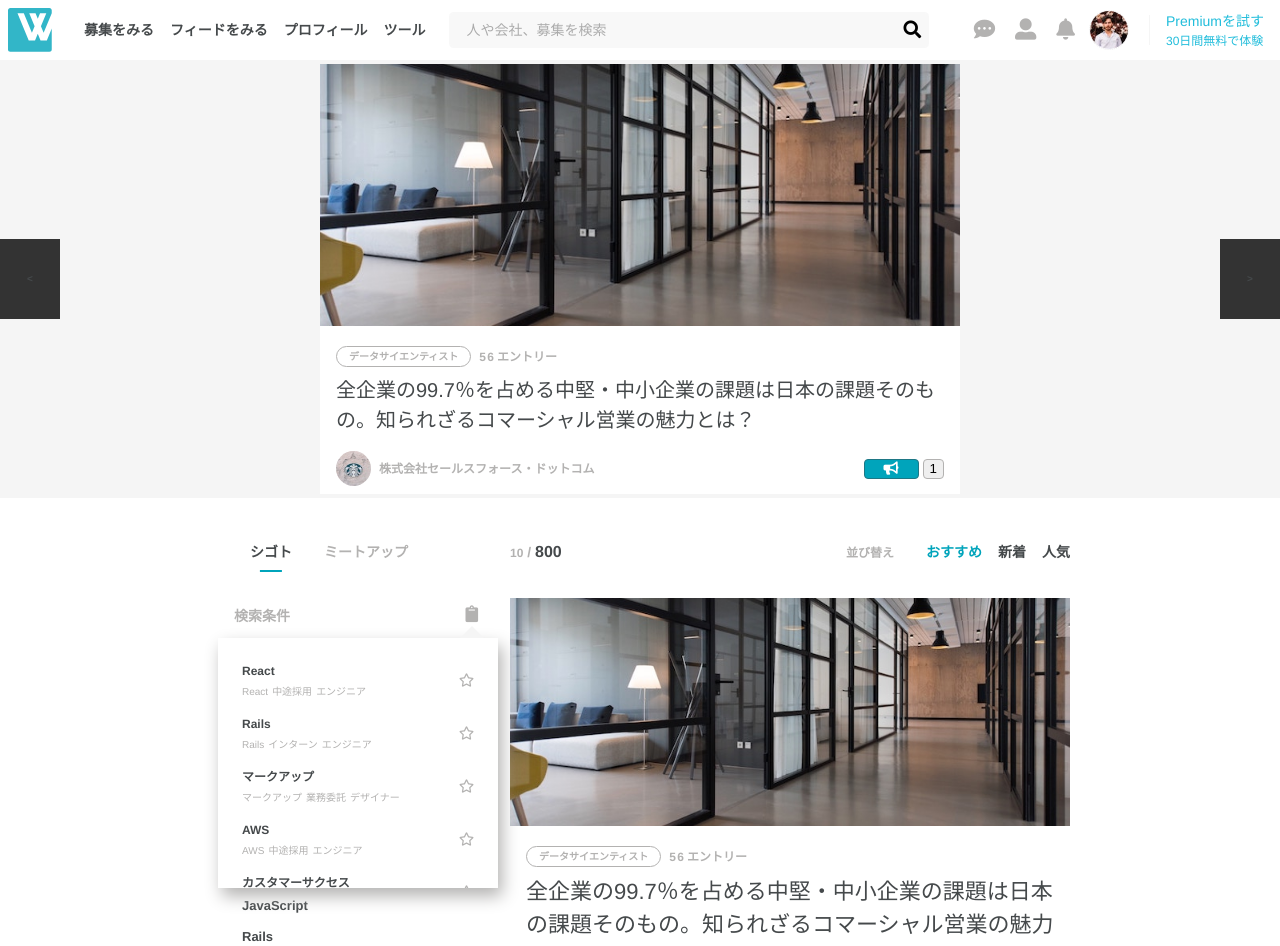
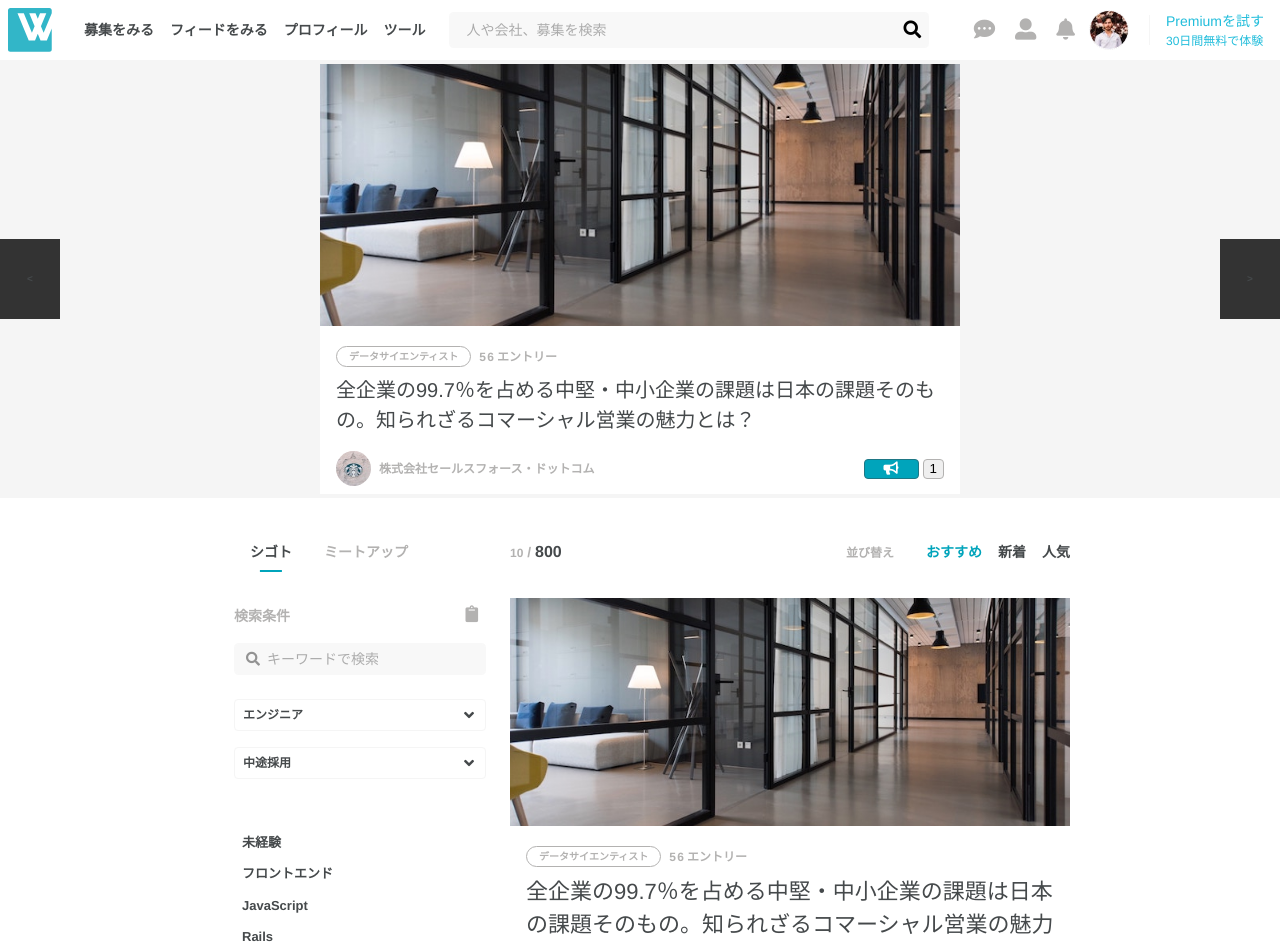
Before and after one commit to yk-port/clone-wantedly, a React (Create React App) app: page / in a window 1280 px wide. Shown: the top 946 px of the page. Built offline with nearby package versions, Linux system fonts and the light colour scheme.

Commit message:
feat(search-history): ボタンのクリックでメニューの表示非表示を制御 #12

```diff
--- a/src/components/sidebar/SearchHistory.js
+++ b/src/components/sidebar/SearchHistory.js
@@ -17,6 +17,7 @@ class SearchHistory extends React.Component {
   }
 
   render() {
+    if (this.props.show) {
       return (
         <div className="search-history">
           <ul className="search-history__body">
@@ -42,6 +43,11 @@ class SearchHistory extends React.Component {
           </ul>
         </div>
       );
+    } else {
+      return (
+        <div></div>
+      );
+    }
   }
 }
 
--- a/src/components/sidebar/SideSearch.js
+++ b/src/components/sidebar/SideSearch.js
@@ -2,14 +2,30 @@ import React from 'react';
 import SearchHistory from './SearchHistory';
 
 class SideSearch extends React.Component {
+  constructor(props) {
+    super(props);
+    this.state = {
+      showSearchHistory: false,
+    }
+  }
+
+  handleClickShowSearchHistory() {
+    let showFlag = this.state.showSearchHistory;
+    console.log(showFlag);
+    this.setState({ showSearchHistory: !showFlag ? true : false });
+  }
+
   render() {
     return(
       <div className="side-search">
         <div className="side-search__label">
           <span className="side-search__title">検索条件</span>
-          <span><i className="fas fa-clipboard"></i></span>
+          <span onClick={() => this.handleClickShowSearchHistory()}>
+            <i className="fas fa-clipboard"></i>
+          </span>
         </div>
-        <SearchHistory />
+        <SearchHistory
+          show={this.state.showSearchHistory} />
         <div className="side-search__input">
           <button type="submit" className="side-search__submit"><i className="fas fa-search"></i></button>
           <input type="text" className="side-search__box" placeholder="キーワードで検索" />
--- a/src/css/3-components/_search-history.scss
+++ b/src/css/3-components/_search-history.scss
@@ -1,8 +1,8 @@
 .search-history {
   position: absolute;
   top: 40px;
-  left: -16px;
-  width: 280px;
+  right: -12px;
+  width: 320px;
   height: 250px;
   z-index: 1;
   background: $white;
```
Lines whose indentation alone changed are shown as unchanged.
